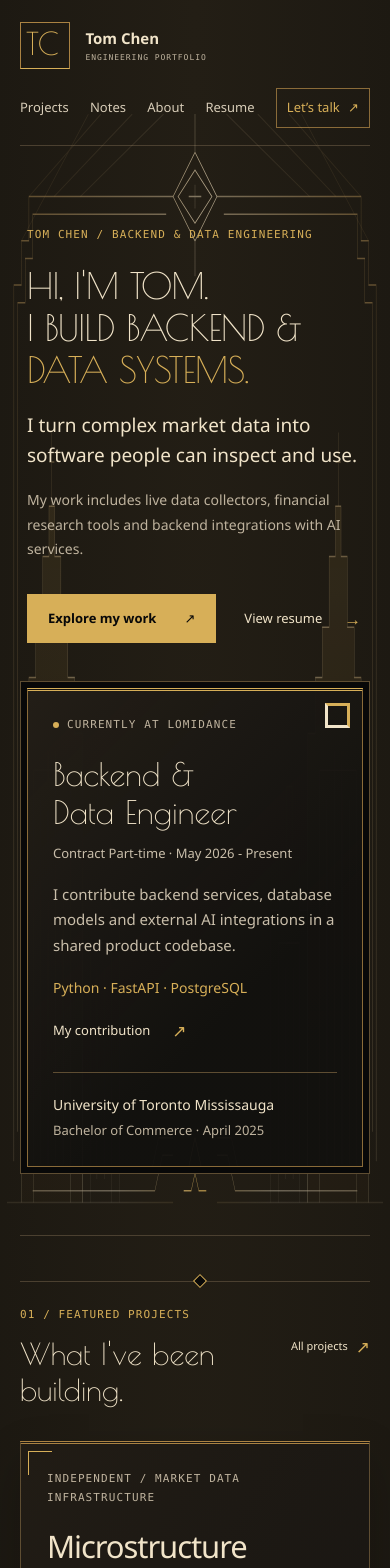
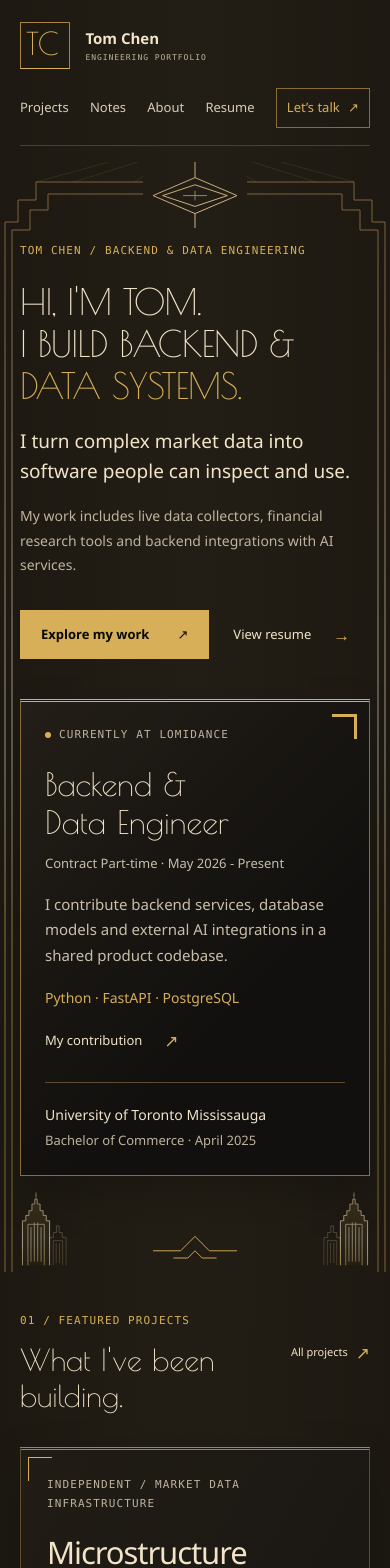
Before and after one commit to Tcx086/engineering-portfolio, a SvelteKit app: page / in a window 390 px wide. Shown: the top 1568 px of the page. Built offline with nearby package versions, Linux system fonts and the light colour scheme.

Commit message:
Refine homepage alignment and Art Deco framing

```diff
--- a/src/app.css
+++ b/src/app.css
@@ -4,7 +4,7 @@
 
 @theme { --color-ink: #080808; --color-paper: #f1e4c9; --color-accent: #d7af58; }
 
-:root { font-family: 'Segoe UI', Arial, sans-serif; color: #f1e4c9; background: #080808; font-synthesis: none; -webkit-font-smoothing: antialiased; --line: #4b4030; --muted: #bfb39e; --accent: #d7af58; }
+:root { font-family: 'Segoe UI', Arial, sans-serif; color: #f1e4c9; background: #080808; font-synthesis: none; -webkit-font-smoothing: antialiased; --line: #4b4030; --muted: #bfb39e; --accent: #d7af58; --content-max: 1200px; --page-gutter: 48px; --section-space: clamp(60px, 7vw, 94px); --frame-outset: min(32px, calc(var(--page-gutter) - 4px)); }
 * { box-sizing: border-box; }
 body { margin: 0; background: radial-gradient(ellipse at 50% 0, #231e15 0, #080808 55rem); }
 a { color: inherit; text-decoration: none; text-underline-offset: 5px; }
@@ -16,7 +16,7 @@ main:focus { outline: none; }
 p { line-height: 1.75; }
 h1, h2, h3, p, figure { margin: 0; }
 h1, h2, h3 { font-weight: 550; }
-.wrap { width: min(1200px, calc(100% - 96px)); margin-inline: auto; }
+.wrap { width: min(var(--content-max), calc(100% - var(--page-gutter) * 2)); margin-inline: auto; }
 .skip-link { position: absolute; top: -80px; left: 24px; z-index: 10; background: var(--accent); color: #080808; padding: 12px 20px; }
 .skip-link:focus { top: 12px; }
 .site-header { display: flex; justify-content: space-between; align-items: center; gap: 24px; min-height: 108px; border-bottom: 1px solid var(--line); }
@@ -31,8 +31,9 @@ nav .nav-contact { border: 1px solid #8a6b39; padding: 10px 17px; color: var(--a
 .nav-contact span { margin-left: 14px; }
 .eyebrow { font: 11px/1.7 Consolas, 'Courier New', monospace; letter-spacing: .1em; color: var(--muted); text-transform: uppercase; }
 .status-dot { display: inline-block; width: 6px; height: 6px; border-radius: 100%; background: var(--accent); margin-right: 8px; flex-shrink: 0; }
-.hero { position: relative; isolation: isolate; display: grid; grid-template-columns: 1.13fr 1fr; gap: 58px; align-items: center; padding: 120px 28px 112px; border-bottom: 1px solid var(--line); }
-.hero::before { content: ''; position: absolute; z-index: -1; inset: 18px -34px 0; background: url('/city-frame.svg') center / 100% 100% no-repeat; opacity: 1; pointer-events: none; }
+.hero { position: relative; isolation: isolate; display: grid; grid-template-columns: minmax(0, 1.13fr) minmax(0, 1fr); gap: clamp(32px, 4vw, 58px); align-items: center; padding: clamp(88px, 7vw, 96px) 0 clamp(120px, 9vw, 128px); }
+.hero > * { min-width: 0; }
+.hero::before { content: ''; position: absolute; z-index: -1; inset: 16px calc(-1 * var(--frame-outset)) 0; background: url('/city-frame.svg') center / 100% 100% no-repeat; pointer-events: none; }
 .hero h1 { font-family: 'Poiret One', 'Segoe UI', sans-serif; font-weight: 400; text-transform: uppercase; font-size: clamp(43px, 4.4vw, 63px); line-height: 1.16; letter-spacing: -.025em; margin: 25px 0; }
 .hero h1 span, .contact-intro h1 span { color: var(--accent); }
 .hero-description { font-size: 20px; line-height: 1.55; max-width: 490px; }
@@ -46,7 +47,7 @@ nav .nav-contact { border: 1px solid #8a6b39; padding: 10px 17px; color: var(--a
 .system-diagram { border: 1px solid #5e4d32; background: #151311; overflow: hidden; }
 .diagram-bar { display: flex; align-items: center; padding: 15px 18px; border-bottom: 1px solid #4b4030; font: 9px/1.5 Consolas, monospace; letter-spacing: .1em; color: #c9b990; }
 .system-diagram figcaption { border-bottom: 1px solid #4b4030; padding: 18px 22px; font-size: 15px; color: #f1e4c9; }
-.home-section { padding-top: 94px; }
+.home-section { padding-top: var(--section-space); }
 .section-heading { display: flex; justify-content: space-between; align-items: flex-end; gap: 24px; margin-bottom: 34px; }
 .section-heading h2, .focus-section h2 { font-size: clamp(30px, 3.2vw, 42px); letter-spacing: -.045em; line-height: 1.18; margin-top: 12px; }
 .featured-project { display: grid; grid-template-columns: 1.15fr 1fr; gap: 70px; border: 1px solid #5e4d32; border-top: 2px solid #d7af58; background: linear-gradient(120deg, #211c15, #151311); padding: 44px; box-shadow: 0 20px 45px #0003; }
@@ -133,8 +134,8 @@ nav .nav-contact { border: 1px solid #8a6b39; padding: 10px 17px; color: var(--a
 .contact-options > a > span:last-child { color: var(--accent); font-size: 24px; }
 .contact-footnote { max-width: 630px; font-size: 14px; color: var(--muted); margin: 40px 0 85px; }
 
-.hero-context { position: relative; background: linear-gradient(140deg, #211c15, #11100e); border: 1px solid #5e4d32; border-top: 2px solid var(--accent); padding: 32px; box-shadow: 18px 22px 50px #0005; }
-.hero-context::after { content: ''; position: absolute; width: 14px; height: 14px; top: 12px; right: 12px; border-top: 1px solid #d7af58; border-right: 1px solid #d7af58; }
+.hero-context { position: relative; background: linear-gradient(135deg, #231e17, #11100e 65%); border: 1px solid #8a6b39; border-top: 3px double var(--accent); padding: clamp(24px, 2.5vw, 32px); box-shadow: 0 18px 40px #0003; }
+.hero-context::after { content: ''; position: absolute; width: 25px; height: 25px; top: 12px; right: 12px; border-top: 3px solid #d7af58; border-right: 3px solid #d7af58; }
 .hero-context h2 { font-size: 35px; line-height: 1.2; letter-spacing: -.03em; margin-top: 20px; }
 .hero-context > p:not(.eyebrow) { font-size: 15px; color: #c9beaa; line-height: 1.7; margin-top: 18px; }
 .hero-context > p.context-date { font-size: 13px; margin-top: 10px; }
@@ -143,7 +144,9 @@ nav .nav-contact { border: 1px solid #8a6b39; padding: 10px 17px; color: var(--a
 .context-education { border-top: 1px solid #5e4d32; padding-top: 20px; margin-top: 18px; }
 .context-education p { font-size: 14px; }
 .context-education span { display: block; font-size: 13px; color: var(--muted); margin-top: 4px; }
-.selected-work { padding-top: 50px; }
+.selected-work { padding-top: clamp(40px, 4vw, 56px); }
+.selected-work .section-heading { border-top: 0; padding-top: 0; }
+.selected-work .section-heading::before { content: none; }
 .capture-grid { display: grid; grid-template-columns: repeat(2, minmax(0, 1fr)); gap: 24px 18px; margin: 22px 0 0; }
 .capture-grid div { display: flex; flex-direction: column-reverse; gap: 7px; justify-content: flex-end; }
 .capture-grid dt { font-size: 12px; line-height: 1.5; color: #c9beaa; }
@@ -239,8 +242,6 @@ nav .nav-contact { border: 1px solid #8a6b39; padding: 10px 17px; color: var(--a
 /* Original architectural details stay at the hero, transitions and key evidence. */
 .hero-copy { position: relative; }
 .hero-copy > .eyebrow { color: var(--accent); max-width: 370px; }
-.hero-context { border: 1px solid #8a6b39; border-top: 3px double var(--accent); background: linear-gradient(135deg, #231e17, #11100eee 65%); box-shadow: 0 0 0 6px #080808, 0 0 0 7px #5e4d32; }
-.hero-context::after { width: 25px; height: 25px; border-width: 3px; }
 .hero-context h2, .section-heading h2, .focus-section h2, .page-intro h1, .article-heading h1, .contact-callout h2, .visual-intro h2, .monitor-overview h2 { font-family: 'Poiret One', 'Segoe UI', sans-serif; font-weight: 400; letter-spacing: 0; }
 .section-heading { position: relative; padding-top: 24px; border-top: 1px solid var(--line); }
 .section-heading::before { content: ''; width: 10px; height: 10px; border: 1px solid var(--accent); background: #080808; position: absolute; top: -6px; left: 50%; transform: rotate(45deg); }
@@ -252,15 +253,12 @@ nav .nav-contact { border: 1px solid #8a6b39; padding: 10px 17px; color: var(--a
 .process-flow .step-number { font-size: 13px; }
 .source-number { letter-spacing: .2em; }
 
-@media (min-width: 1600px) { .hero { padding-block: 90px; } }
 @media (max-width: 1050px) {
+  :root { --page-gutter: 32px; }
   .process-flow, .capture-architecture .process-flow { grid-template-columns: repeat(3, minmax(0, 1fr)); }
   .process-flow li:nth-child(3)::after { display: none; }
-  .wrap { width: calc(100% - 64px); }
   .brand-sub { display: none; }
   nav { gap: 21px; }
-  .hero { gap: 30px; padding-block: 75px; }
-  .hero h1 { font-size: 48px; }
   .hero-description { font-size: 18px; }
   .featured-project { gap: 30px; padding: 30px; }
   .capture-evidence { padding-left: 28px; }
@@ -269,7 +267,7 @@ nav .nav-contact { border: 1px solid #8a6b39; padding: 10px 17px; color: var(--a
   .index-project { grid-template-columns: 130px 1fr; gap: 30px; }
 }
 @media (max-width: 760px) {
-  .hero::before { inset: -32px -13px 0; background-size: 100% 100%; background-position: center; opacity: .7; }
+  :root { --page-gutter: 20px; }
   .source-landscape { grid-template-columns: 1fr 1fr; gap: 10px; }
   .source-landscape article { padding: 18px; }
   .source-landscape h3 { font-size: 16px; }
@@ -285,7 +283,6 @@ nav .nav-contact { border: 1px solid #8a6b39; padding: 10px 17px; color: var(--a
   .monitor-footer { padding-inline: 22px; }
   .system-diagram figcaption { padding: 20px; }
   .lifecycle-band { padding: 20px; align-items: flex-start; }
-  .wrap { width: calc(100% - 40px); }
   .site-header { align-items: flex-start; flex-direction: column; gap: 18px; padding-block: 22px 16px; }
   .brand { font-size: 15px; }
   .brand-mark { font-size: 31px; }
@@ -294,11 +291,11 @@ nav .nav-contact { border: 1px solid #8a6b39; padding: 10px 17px; color: var(--a
   nav a { padding-block: 11px; }
   nav .nav-contact { padding: 9px 10px; }
   .nav-contact span { margin-left: 5px; }
-  .hero { grid-template-columns: 1fr; gap: 45px; padding: 80px 7px 68px; }
+  .hero { grid-template-columns: minmax(0, 1fr); gap: 40px; padding-block: 96px; }
+  .hero-actions { gap: 24px; }
   .hero h1 { font-size: clamp(36px, 8vw, 56px); margin-block: 21px; }
   .hero-description { font-size: 19px; }
   .hero-detail { font-size: 14px; max-width: 550px; }
-  .home-section { padding-top: 60px; }
   .section-heading { align-items: flex-start; gap: 18px; }
   .section-heading .text-link { font-size: 11px; gap: 8px; white-space: nowrap; padding-top: 28px; }
   .section-heading h2, .focus-section h2 { font-size: 30px; }
@@ -343,9 +340,7 @@ nav .nav-contact { border: 1px solid #8a6b39; padding: 10px 17px; color: var(--a
   .contact-options > a { grid-template-columns: 1fr 22px; gap: 12px; padding-block: 25px; }
   .contact-options > a > .eyebrow { grid-column: 1/-1; }
   .contact-options > a > span:nth-child(2) { font-size: 22px; }
-  .hero-context { padding: 25px; }
   .hero-context h2 { font-size: 32px; }
-  .selected-work { padding-top: 45px; }
   .supporting-projects { grid-template-columns: 1fr; gap: 20px; }
   .capture-grid dd { font-size: 28px; }
   .capture-evidence > .eyebrow { font-size: 10px; }
@@ -360,6 +355,6 @@ nav .nav-contact { border: 1px solid #8a6b39; padding: 10px 17px; color: var(--a
   .technical-detail summary { font-size: 16px; }
   .note-takeaway { padding: 18px 20px; }
 }
-@media (max-width: 370px) { nav { gap: 10px; font-size: 11px; } .hero h1 { font-size: 38px; } .hero-actions { gap: 19px; } .eyebrow { font-size: 9px; } .section-heading { flex-direction: column; } .section-heading .text-link { padding-top: 0; } }
+@media (max-width: 370px) { nav { gap: 10px; font-size: 11px; } .eyebrow { font-size: 9px; } .section-heading { flex-direction: column; } .section-heading .text-link { padding-top: 0; } }
 @media (prefers-reduced-motion: reduce) { *, *::before, *::after { scroll-behavior: auto !important; transition: none !important; animation: none !important; } }
 @media print { :root { color: #111; background: #fff; } .wrap { width: 100%; } .site-header, .site-footer, .resume-intro .hero-actions, .skip-link { display: none; } .page-intro { padding: 0 0 24px; } .page-intro h1 { font-size: 36px; } .resume-layout { grid-template-columns: 190px 1fr; gap: 30px; } .article-body p, .article-body li, .muted, .eyebrow, .resume-layout aside, .resume-layout aside a, .article-body strong, .page-intro p { color: #222; } .article-body section { break-inside: avoid; margin-bottom: 22px; } .article-body h2 { font-size: 21px; } .article-body p { font-size: 11px; line-height: 1.6; } }
```
Also changed, not shown: static/city-frame.svg, 1 other file (tests, documents, lock files or other folders).
